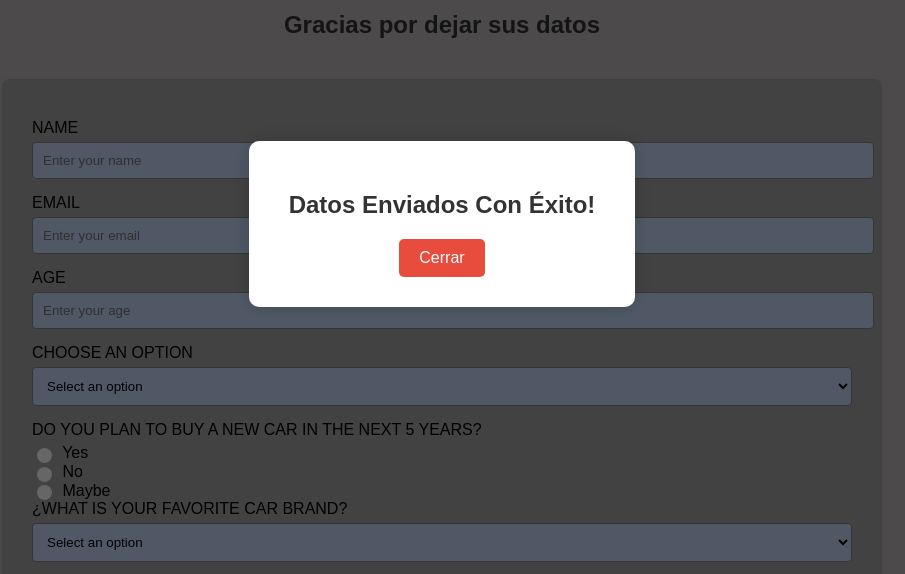
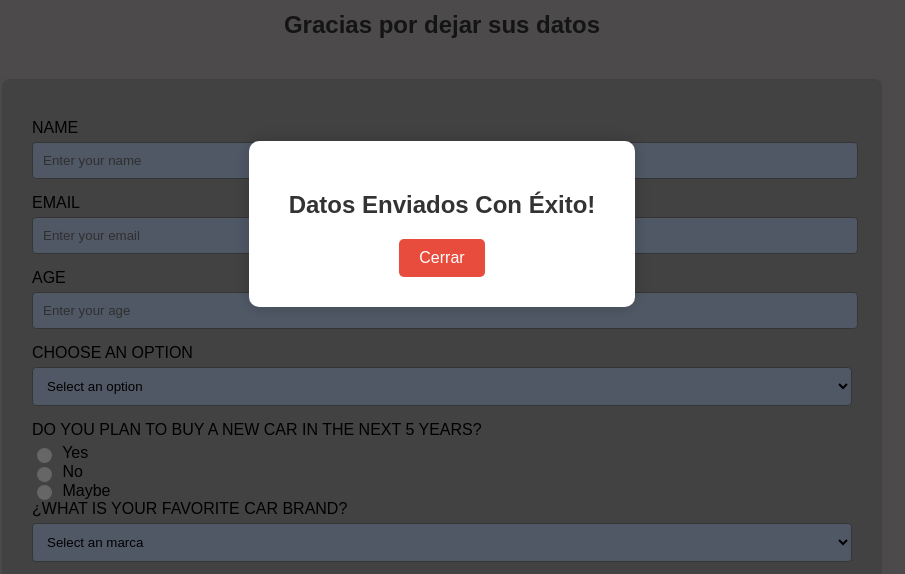
Before and after one commit to Johanquintero135/FORMULARIO_SENA_V1, a plain HTML site: page index.html in a window 1280 px wide. Shown: the part 176-750 px from the top of the page, without its empty margins (198-1103 px from the left). Drawn offline with Linux system fonts and the light colour scheme.

Commit message:
Actualizar el código de Develop

```diff
--- a/CSS/Estilos.css
+++ b/CSS/Estilos.css
@@ -22,7 +22,7 @@ label {
 input[type="text"],
 input[type="email"],
 input[type="number"] {
-    width: 100%;
+    width: 98%;
     padding: 10px;
     margin-bottom: 15px;
     border: 1px solid #858585;
@@ -57,6 +57,8 @@ select {
 .Input[type="radio"]:checked {
     background: #4caf50;
 }
+
+
 .Inputt[type="checkbox"] {
     appearance: none;
     width: 15px;
@@ -65,12 +67,13 @@ select {
     background: #fff;
     vertical-align: middle;
     margin-right: 6px;
+    transform: rotate(50deg);
 }
 .Inputt[type="checkbox"]:checked {
     background: #4caf50;
 }
 .Comentario[type="text"] {
-    width: 99%;
+    width: 98%;
     padding: 10px;
     margin-bottom: 10px;
     border: 1px solid #858585;
--- a/index.html
+++ b/index.html
@@ -38,10 +38,19 @@
 
                 <label for="favoriteBrand">¿WHAT IS YOUR FAVORITE CAR BRAND?</label>
                 <select id="favoriteBrand" name="favoriteBrand" required>
-                    <option value="">Select an option</option>
-                    <option value="option1">Option 1</option>
-                    <option value="option2">Option 2</option>
-                    <option value="option3">Option 3</option>
+                    <option value=""selected="True">Select an marca</option>
+                    <option value="option1">Ferrari</option>
+                    <option value="option2">Bugatti</option>
+                    <option value="option3">Jaguar</option>
+                    <option value="option4">Lamborghini</option>
+                    <option value="option5">Porche</option>
+                    <option value="option6">Xiaomi</option>
+                    <option value="option7">Mercedes</option>
+                    <option value="option8">Jeep</option>
+                    <option value="option9">Audi</option>
+                    <option value="option10">BMW</option>
+                    <option value="option11">Aston Martin</option>
+                    <option value="option12">Pagani</option>
                 </select>
 
                 <label>¿WHAT TYPE OF MEANS OF TRANSPORTATION DO YOU OWN?</label>
```
